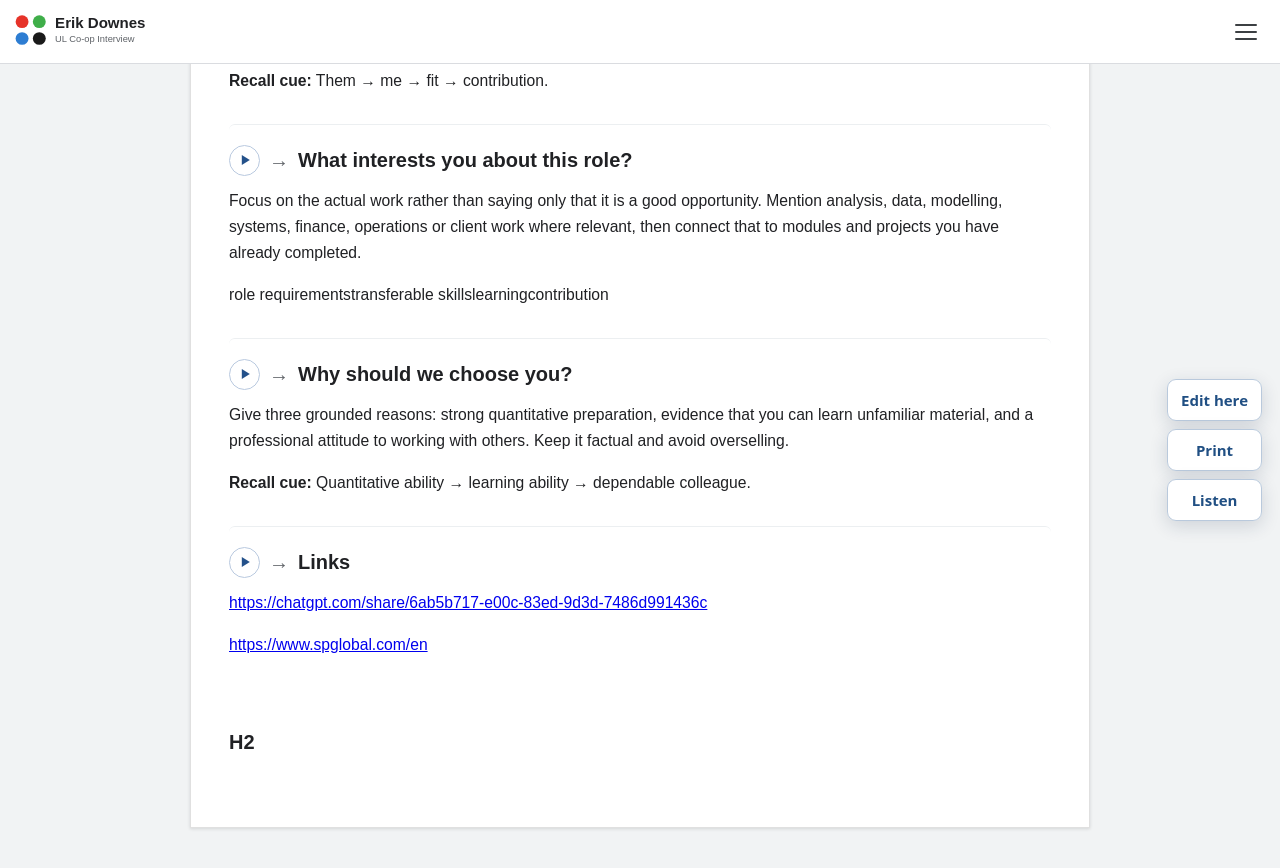
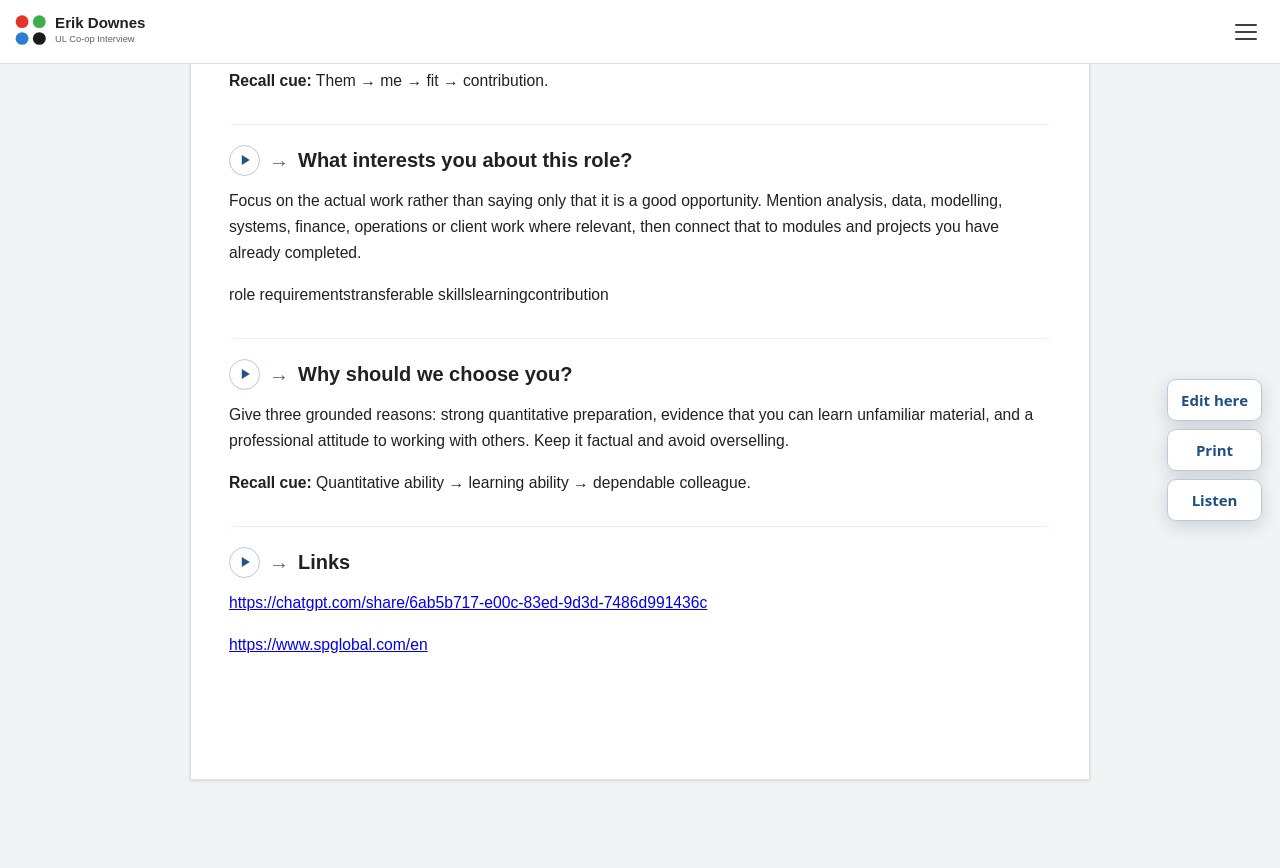
Before and after one commit to ronandownes/coop, a Jekyll site: the page built from company-role.md, in a window 1280 px wide and 900 px high, scrolled down 5905 px. Shown: the top 868 px of the window. Built offline with Jekyll 4.4.1, drawn with Linux system fonts in a browser that asks for light colours.

Commit message:
Remove dummy final H2 after anchor fix

```diff
--- a/company-role.md
+++ b/company-role.md
@@ -204,5 +204,3 @@ Give three grounded reasons: strong quantitative preparation, evidence that you
 
 
 &nbsp;
-
-## H2
```
